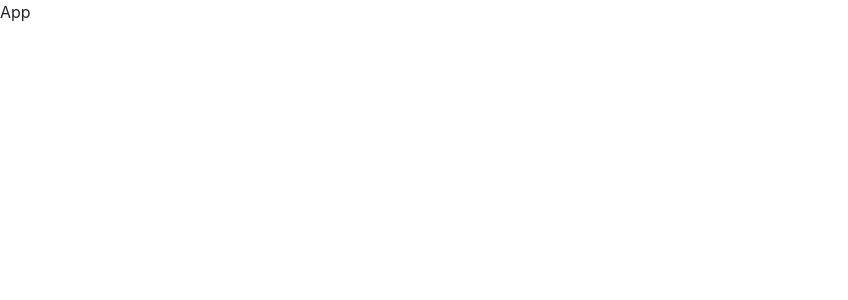
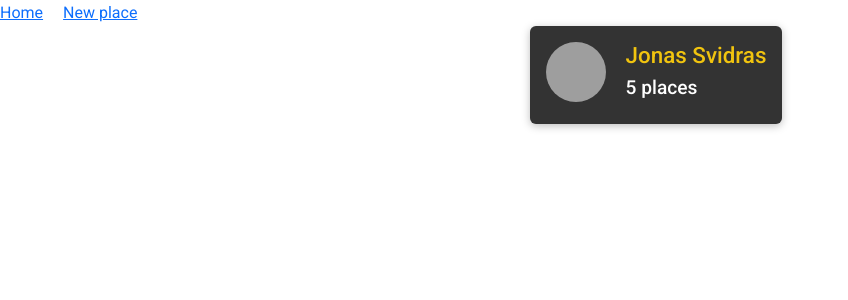
Before and after one commit to khaledrefaat/share-places, a React (Create React App) app in the folder Client/: page / in a window 1280 px wide. Shown: the top 300 px of the page, without its empty margins (0-848 px from the left). Built offline with nearby package versions, Linux system fonts and the light colour scheme; grey boxes are pictures that could not be loaded.

Commit message:
userItem Done

```diff
--- a/Client/src/App.js
+++ b/Client/src/App.js
@@ -1,7 +1,35 @@
 import React from 'react';
+import {
+  BrowserRouter as Router,
+  Route,
+  Link,
+  Switch,
+  Redirect,
+} from 'react-router-dom';
+
+import Users from './user/containers/Users';
+import NewPlace from './places/containers/NewPlace';
+
+import './App.scss';
 
 const App = () => {
-  return <div>App</div>;
+  return (
+    <Router>
+      <Link to="/">Home</Link>
+      <Link to="/place/new" style={{ marginLeft: '20px' }}>
+        New place
+      </Link>
+      <Switch>
+        <Route path="/" exact>
+          <Users />
+        </Route>
+        <Route path="/place/new" exact>
+          <NewPlace />
+        </Route>
+        <Redirect to="/" />
+      </Switch>
+    </Router>
+  );
 };
 
 export default App;
--- a/Client/src/base.css
+++ b/Client/src/App.scss
@@ -9,7 +9,6 @@
 }
 
 html {
-  font-size: 62.5%; /* 10px = 1rem */
   box-sizing: border-box;
 }
 
--- /dev/null
+++ b/Client/src/places/containers/NewPlace.jsx
@@ -0,0 +1,11 @@
+import React from 'react';
+
+const NewPlace = () => {
+  return (
+    <div>
+      <h1>New Place</h1>
+    </div>
+  );
+};
+
+export default NewPlace;
--- /dev/null
+++ b/Client/src/shared/componets/UiElements/Avatar.jsx
@@ -0,0 +1,9 @@
+import React from 'react';
+
+import { avatar } from './Avatar.module.scss';
+
+const Avatar = ({ src, alt }) => {
+  return <img className={avatar} src={src} alt={alt} />;
+};
+
+export default Avatar;
--- /dev/null
+++ b/Client/src/shared/componets/UiElements/Avatar.module.scss
@@ -0,0 +1,6 @@
+.avatar {
+  width: 100%;
+  height: 100%;
+  border-radius: 50%;
+  display: block;
+}
--- /dev/null
+++ b/Client/src/user/components/UserItem.js
@@ -0,0 +1,38 @@
+import React, { Component } from 'react';
+import { Link } from 'react-router-dom';
+
+import Avatar from '../../shared/componets/UiElements/Avatar';
+
+import {
+  userItem,
+  userItem__content,
+  userItem__img,
+  userItem__info,
+} from './UserItem.module.scss';
+
+export class UserItem extends Component {
+  render() {
+    const { name, img, placeCount, id } = this.props;
+    return (
+      <li className={userItem}>
+        <Link to={`/${id}/places`}>
+          <div className={`${userItem__content} d-flex justify-content-around`}>
+            <div
+              className={`${userItem__img} d-flex justify-content-center align-items-center`}
+            >
+              <Avatar src={img} alt={name} />
+            </div>
+            <div className={`${userItem__info}`}>
+              <h2>{name}</h2>
+              <h3>
+                {placeCount} {placeCount === 1 ? 'place' : 'places'}
+              </h3>
+            </div>
+          </div>
+        </Link>
+      </li>
+    );
+  }
+}
+
+export default UserItem;
--- /dev/null
+++ b/Client/src/user/components/UserItem.module.scss
@@ -0,0 +1,45 @@
+.userItem {
+  &__content {
+    padding: 1rem;
+    margin: 0;
+    box-shadow: 0 2px 8px rgba(0, 0, 0, 0.26);
+    border-radius: 6px;
+    overflow: hidden;
+    background-color: #333;
+    transition: background-color 0.2s ease-out;
+  }
+
+  &__content:hover {
+    background-color: #f1c40f;
+  }
+
+  & a {
+    text-decoration: none;
+  }
+
+  &__img {
+    width: 60px;
+    height: 60px;
+  }
+
+  &__info {
+    margin-left: 20px;
+  }
+
+  &__info h2 {
+    font-size: 1.4rem;
+    text-transform: capitalize;
+    transition: color 0.2s ease-out;
+    color: #f1c40f;
+  }
+
+  &:hover h2,
+  &:hover h3 {
+    color: #333;
+  }
+
+  &__info h3 {
+    font-size: 1.2rem;
+    color: #fff;
+  }
+}
--- /dev/null
+++ b/Client/src/user/components/UserList.js
@@ -0,0 +1,32 @@
+import React, { Component } from 'react';
+
+import UserItem from './UserItem';
+
+import { userList } from './UserList.module.scss';
+
+export class UserList extends Component {
+  render() {
+    console.log(this.props.length);
+    if (this.props.length === 0)
+      return (
+        <div className="d-flex justify-content-center align-items-center text-center">
+          <h2>There is no items</h2>
+        </div>
+      );
+    return (
+      <ul className={`d-flex justify-content-around ${userList}`}>
+        {this.props.items.map(user => (
+          <UserItem
+            key={user.id}
+            id={user.id}
+            img={user.image}
+            name={user.name}
+            placeCount={user.places}
+          />
+        ))}
+      </ul>
+    );
+  }
+}
+
+export default UserList;
--- /dev/null
+++ b/Client/src/user/components/UserList.module.scss
@@ -0,0 +1,3 @@
+.userList {
+  list-style: none;
+}
--- /dev/null
+++ b/Client/src/user/containers/Users.jsx
@@ -0,0 +1,22 @@
+import React from 'react';
+
+import UserList from '../components/UserList';
+
+const Users = () => {
+  const USERS = [
+    {
+      id: 1,
+      image:
+        'https://images.unsplash.com/photo-1517241938558-898c3afe02c8?ixid=MnwxMjA3fDB8MHxzZWFyY2h8NHx8Y3V0ZSUyMHdvbWFufGVufDB8fDB8fA%3D%3D&ixlib=rb-1.2.1&auto=format&fit=crop&w=500&q=60',
+      name: 'Jonas Svidras',
+      places: 5,
+    },
+  ];
+  return (
+    <div>
+      <UserList items={USERS} />
+    </div>
+  );
+};
+
+export default Users;
```
Also changed, not shown: Client/package.json (+10 -9 lines), 1 other file (tests, documents, lock files or other folders).
